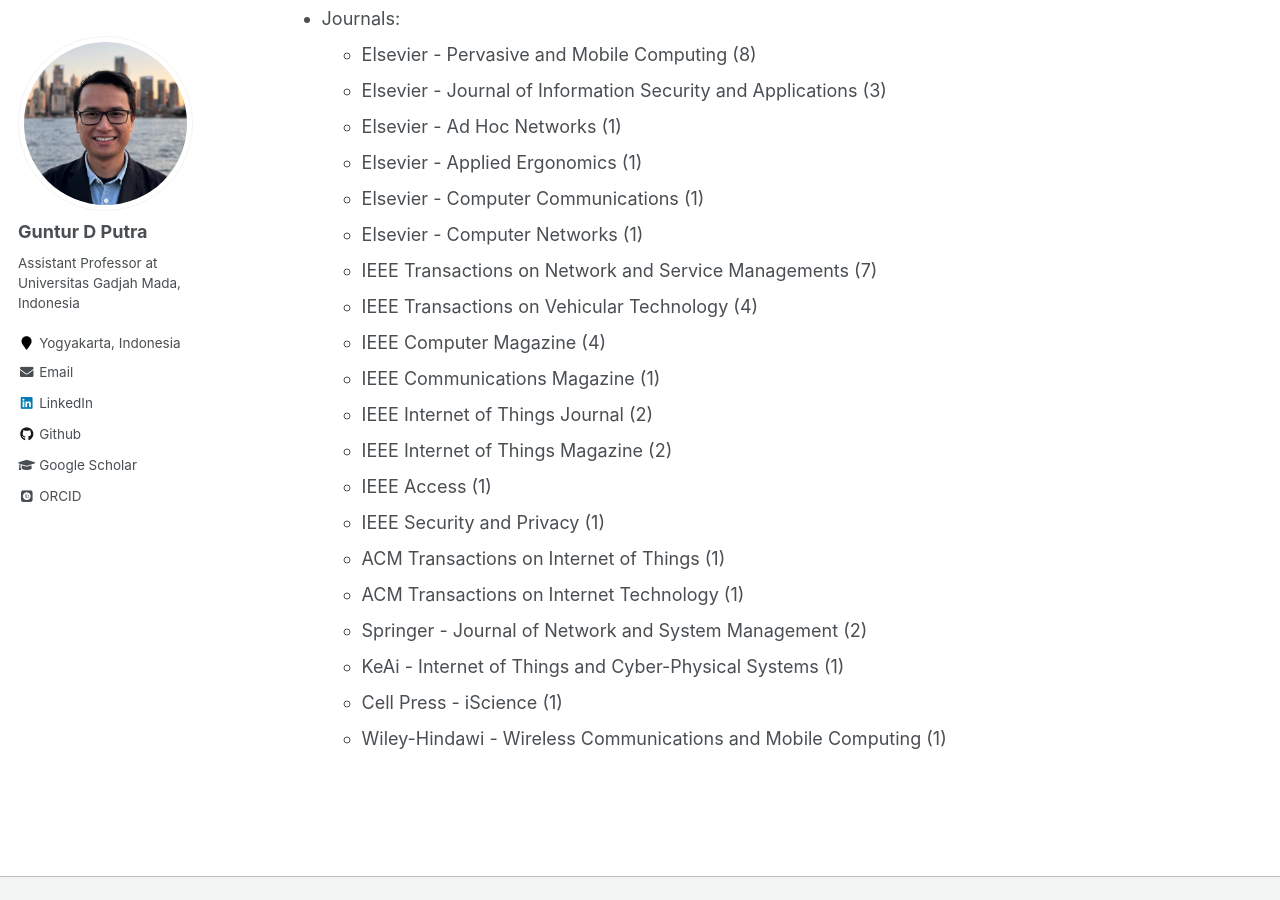
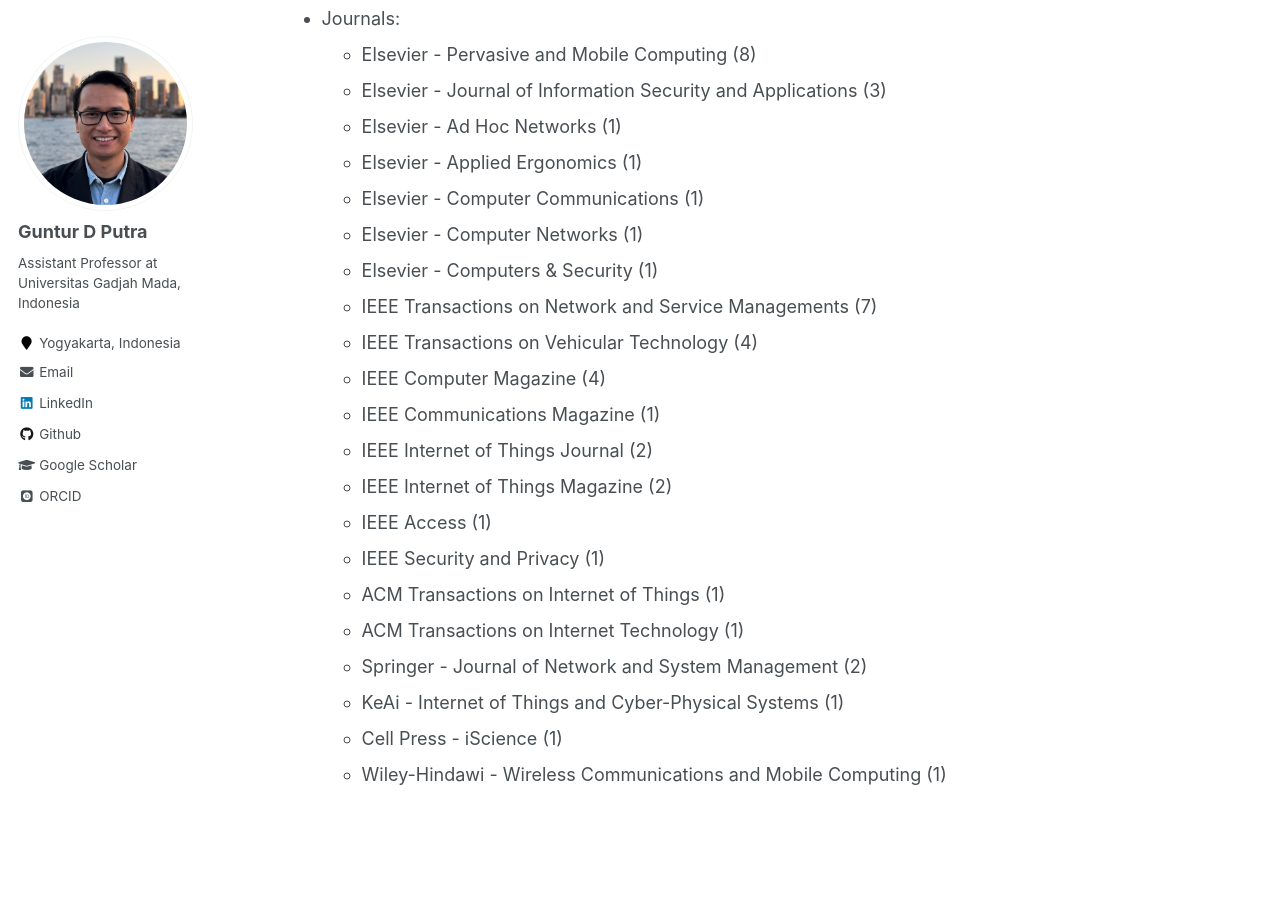
Before and after one commit to gdputra/gdputra.github.io, a Jekyll site: the page built from _pages/service.md, in a window 1280 px wide and 900 px high, scrolled down 795 px. Built offline with Jekyll 4.4.1, drawn with Linux system fonts in a browser that asks for light colours; some web fonts are replaced.

Commit message:
Add Elsevier - Computers & Security to the list

```diff
--- a/_pages/service.md
+++ b/_pages/service.md
@@ -33,6 +33,7 @@ Please refer to my [Web of Science Profile](https://www.webofscience.com/wos/aut
   - Elsevier - Applied Ergonomics (1)
   - Elsevier - Computer Communications (1)
   - Elsevier - Computer Networks (1)
+  - Elsevier - Computers & Security (1)
   - IEEE Transactions on Network and Service Managements (7)
   - IEEE Transactions on Vehicular Technology (4)
   - IEEE Computer Magazine (4)
```
